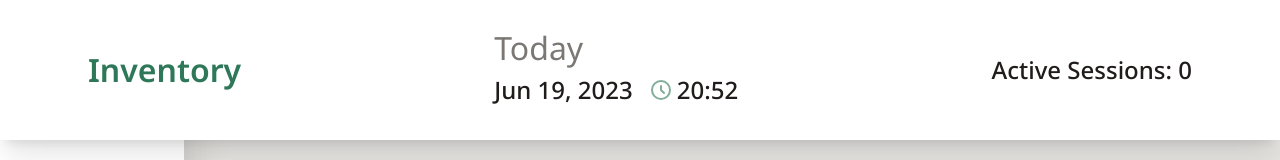
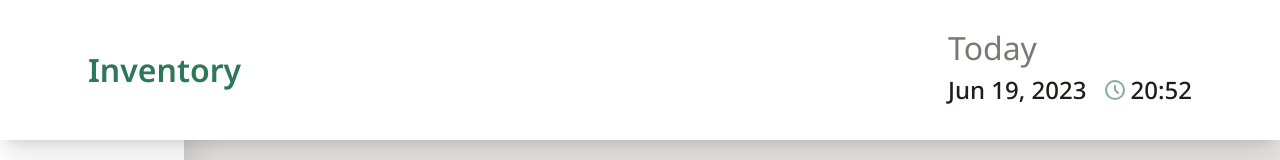
Before and after one commit to YarPetru/dzen-orders-app, a React (Create React App) app: page / in a window 1280 px wide. Shown: the top 160 px of the page. Built offline with nearby package versions, Linux system fonts and the light colour scheme; no server answers.

Commit message:
w/o active sessions

```diff
--- a/src/components/layout/TopMenu.tsx
+++ b/src/components/layout/TopMenu.tsx
@@ -1,23 +1,23 @@
-import React, { useState, useEffect } from 'react';
+import React from 'react';
 import Container from './Containter';
 import CurrentTime from './CurrentTime';
 import { Link } from 'react-router-dom';
-import io from 'socket.io-client';
+// import io from 'socket.io-client';
 
-const socket = io('https://dzen-orders-back.onrender.com/api');
+// const socket = io('https://dzen-orders-back.onrender.com/api');
 
 const TopMenu: React.FC = () => {
-  const [activeSessions, setActiveSessions] = useState<number>(0);
+  // const [activeSessions, setActiveSessions] = useState<number>(0);
 
-  useEffect(() => {
-    socket.on('activeSessionCount', (count: number) => {
-      setActiveSessions(count);
-    });
+  // useEffect(() => {
+  //   socket.on('activeSessionCount', (count: number) => {
+  //     setActiveSessions(count);
+  //   });
 
-    return () => {
-      socket.off('activeSessionCount');
-    };
-  }, []);
+  //   return () => {
+  //     socket.off('activeSessionCount');
+  //   };
+  // }, []);
 
   return (
     <header className="relative bg-white text-md shadow-xl py-8 z-20">
@@ -26,7 +26,7 @@ const TopMenu: React.FC = () => {
           <h2 className="text-accent-main font-semibold">Inventory</h2>
         </Link>
         <CurrentTime />
-        <div>Active Sessions: {activeSessions}</div>
+        {/* <div>Active Sessions: {activeSessions}</div> */}
       </Container>
     </header>
   );
```
